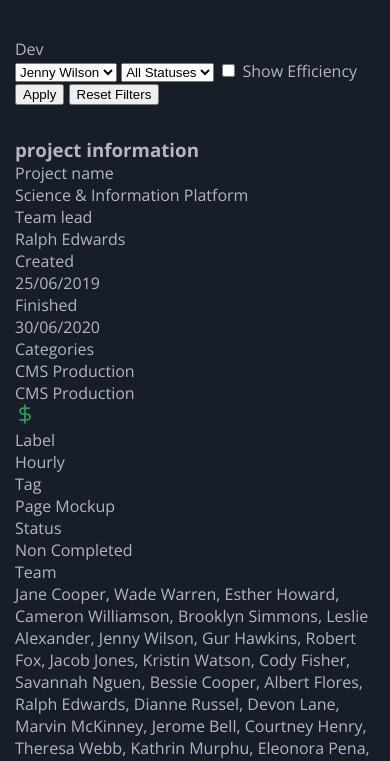
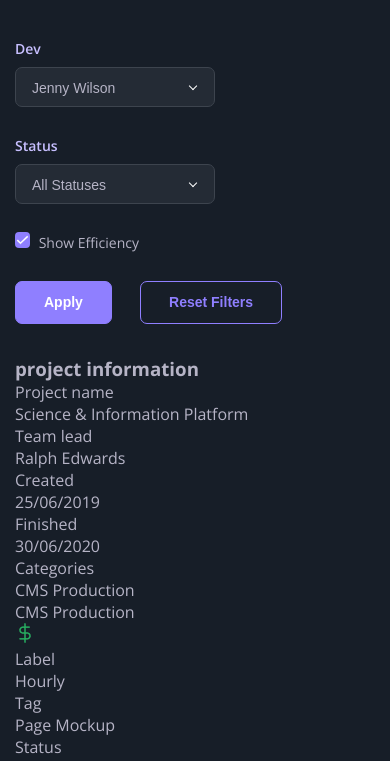
Before and after one commit to LilyNov/reporting, a website: page index.html in a window 390 px wide. Shown: the part 71-832 px from the top of the page. Drawn offline with nearby package versions, Linux system fonts and the light colour scheme.

Commit message:
add styles (mobile v.) for select section

```diff
--- a/css/components/_common.scss
+++ b/css/components/_common.scss
@@ -11,7 +11,7 @@ body {
     box-sizing: border-box;
 }
 
-h3,h4,p{
+h3, h4, p {
     margin: 0;
     padding: 0;
 }
--- /dev/null
+++ b/css/components/_pagination.scss
@@ -0,0 +1,13 @@
+.pagination {
+    .select__box {
+        width: 61px;
+        padding: 10px 0 9px 12px;
+        font-weight: normal;
+        font-size: 14px;
+        line-height: 21px;
+
+    }
+    .select__wrapper::after {
+        left: 35px;
+    }
+}
--- a/css/components/_select.scss
+++ b/css/components/_select.scss
@@ -2,3 +2,122 @@
     padding-top: 40px;
     padding-bottom: 32px;
 }
+
+.select div:not(:last-child) {
+    margin-bottom: 28px;
+}
+
+.select__title {
+    margin-bottom: 8px;
+    font-weight: 600;
+    font-size: 14px;
+    line-height: 21px;
+    color: $labels-text-color;
+}
+
+.select__wrapper {
+    position: relative;
+}
+
+.select__wrapper::after {
+    position: absolute;
+    content: '';
+    top: 40%;
+    left: 175px;
+    transform: translateY(-50%);
+
+    display: block;
+    width: 6px;
+    height: 6px;
+
+    border-bottom: 1px solid $white-color;
+    border-right: 1px solid $white-color;
+    border-top: transparent;
+    border-left: transparent;
+
+    transform:rotate(45deg);
+    pointer-events: none;
+    cursor: pointer;
+}
+
+.select__box {
+    appearance: none;
+    padding: 10px 76px 9px 16px;
+    width: 200px;
+    height: 40px;
+    font-size: 14px;
+    line-height: 21px;
+    color: $primery-text-color;
+    background: $select-box-background;
+    border: 1px solid $border-color;
+    border-radius: 7px;
+    cursor: pointer;
+}
+
+.select__efficiency {
+    display: block;
+    font-weight: normal;
+    font-size: 14px;
+    line-height: 21px;
+}
+
+/* Прячем чекбокс от браузера */
+.select__input {
+    position: absolute;
+    width: 1px;
+    height: 1px;
+    margin: -1px;
+    border: 0;
+    padding: 0;
+    clip: rect(0 0 0 0);
+    overflow: hidden;
+}
+
+/* Оформляем чекбокс */
+.select__checkbox {
+    display:inline-block;
+    width: 15px;
+    height: 16px;
+    margin: 0;
+    margin-right: 5px;
+
+    background-image: url('../img/icons/nocheck.svg');
+    background-size: contain;
+    background-repeat: no-repeat;
+    border: 1px solid $white-color;
+    border-radius: 4px;
+    cursor: pointer;
+}
+
+.select__input:checked + .select__checkbox,
+.select__input:checked:focus + .select__checkbox {
+    background-image: url('../img/icons/check.svg');
+    background-size: contain;
+    background-color: $labels-primary-color;
+    border: transparent;
+    border-radius: 4px;
+}
+
+.select__button {
+    margin-right: 24px;
+    padding: 10px 28px;
+    font-weight: bold;
+    font-size: 14px;
+    line-height: 21px;
+    border-radius: 7px;
+    color: $white-color;
+    background-color: $labels-primary-color;
+    border: 1px solid $labels-primary-color;
+    cursor: pointer;
+    @media screen and (max-width: 296px) {
+        margin-right: 20px;
+        margin-bottom: 24px;
+    }
+}
+
+.select__button--transparent {
+    margin-right: 0;
+    color: $labels-primary-color;
+    background-color: transparent;
+    border: 1px solid $labels-primary-color
+}
--- a/css/main.scss
+++ b/css/main.scss
@@ -2,4 +2,5 @@
 @import './utils/placeholders';
 @import './components/common';
 @import './components/menu';
-@import './components/select'
+@import './components/select';
+@import './components/pagination';
--- a/css/utils/_variables.scss
+++ b/css/utils/_variables.scss
@@ -1,6 +1,7 @@
 $font-body: 'Open Sans', sans-serif;
 $primery-text-color: rgba(182, 180, 198, 1);
 $border-color: #3D444E;
+$select-box-background: #242B35;
 $labels-text-color: rgba(199, 191, 255, 1);
 $labels-primary-color: rgba(143, 127, 255, 1);
 $current-bg-color: rgba(143, 127, 255, 0.15);
--- a/index.html
+++ b/index.html
@@ -66,21 +66,31 @@
     <main>
         <section class="select">
             <div class="container">
-                <p>Dev</p>
-                <select class="select__dev">
+                <p class="select__title">Dev</p>
+                <div class="select__wrapper select__wrapper--margin">
+                    <select class="select__box">
                         <option>Jenny Wilson</option>
                         <option>Wilson Jenny</option>
                     </select>
-                <select class="select__status">
+                </div>
+                <p class="select__title">Status</p>
+                <div class="select__wrapper select__wrapper--margin">
+                    <select class="select__box">
                         <option>All Statuses</option>
                         <option>Status 1</option>
                     </select>
+                </div>
+                <div>
                     <label class="select__efficiency">
-                    <input class="select__checkbox" type="checkbox">
+                        <input class="select__input" type="checkbox" checked>
+                        <span class="select__checkbox"></span>
                         Show Efficiency
                     </label>
-                <button class="select__apply">Apply</button>
-                <button class="select__filters">Reset Filters</button>
+                </div>
+                <div>
+                    <button class="select__button">Apply</button>
+                    <button class="select__button select__button--transparent">Reset Filters</button>
+                </div>
             </div>
         </section>
         <section class="project-information">
@@ -212,10 +222,12 @@
         <section class="pagination">
             <div class="container">
                 <p>Rows per page</p>
-                <select>
+                <div class="select__wrapper">
+                    <select class="select__box">
                         <option>10</option>
                         <option>5</option>
                     </select>
+                </div>
                 <p>1-10 of 20</p>
             </div>
         </section>
```
Also changed, not shown: css/main.css, img/icons/check.svg (added), img/icons/nocheck.svg (added), 1 other file. Lines whose indentation alone changed are shown as unchanged.
